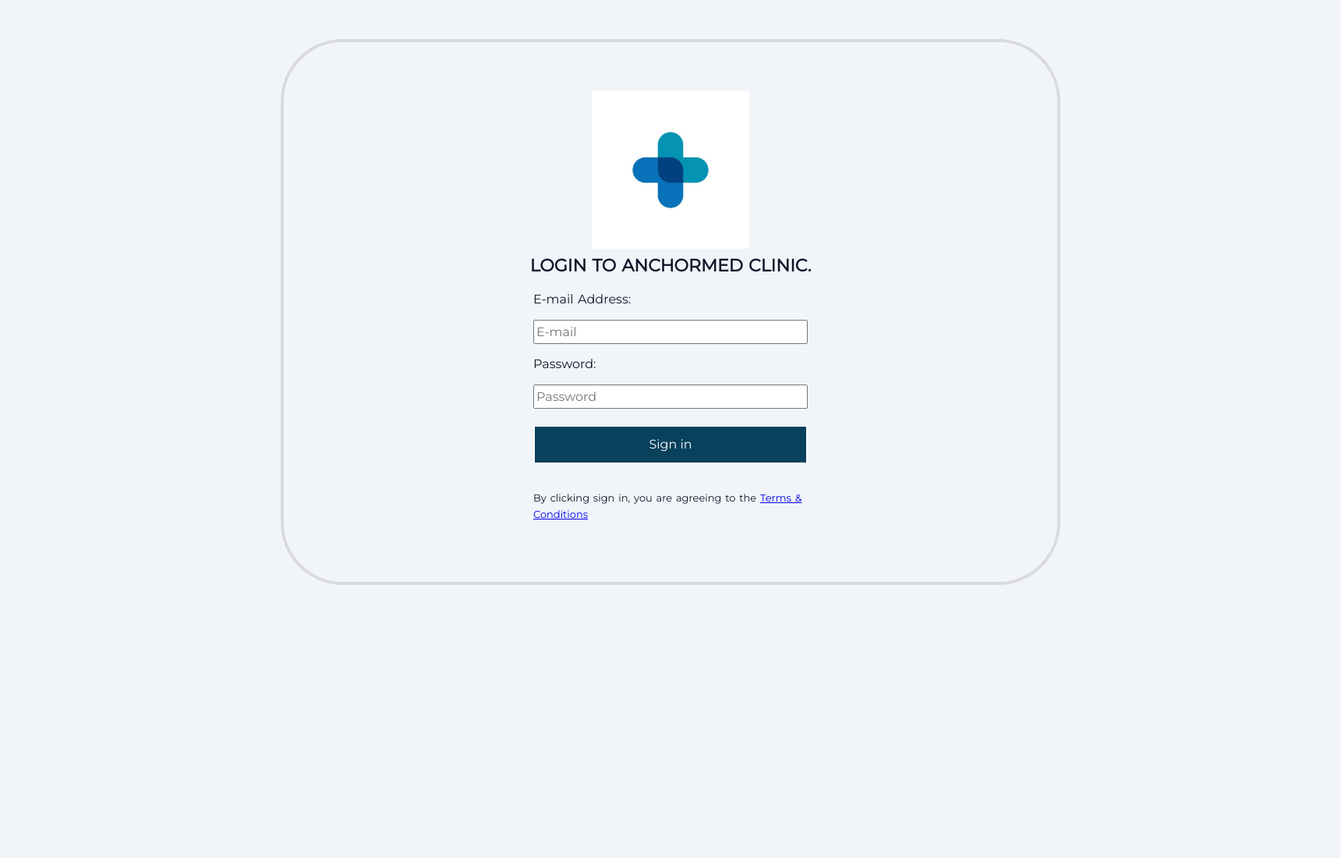
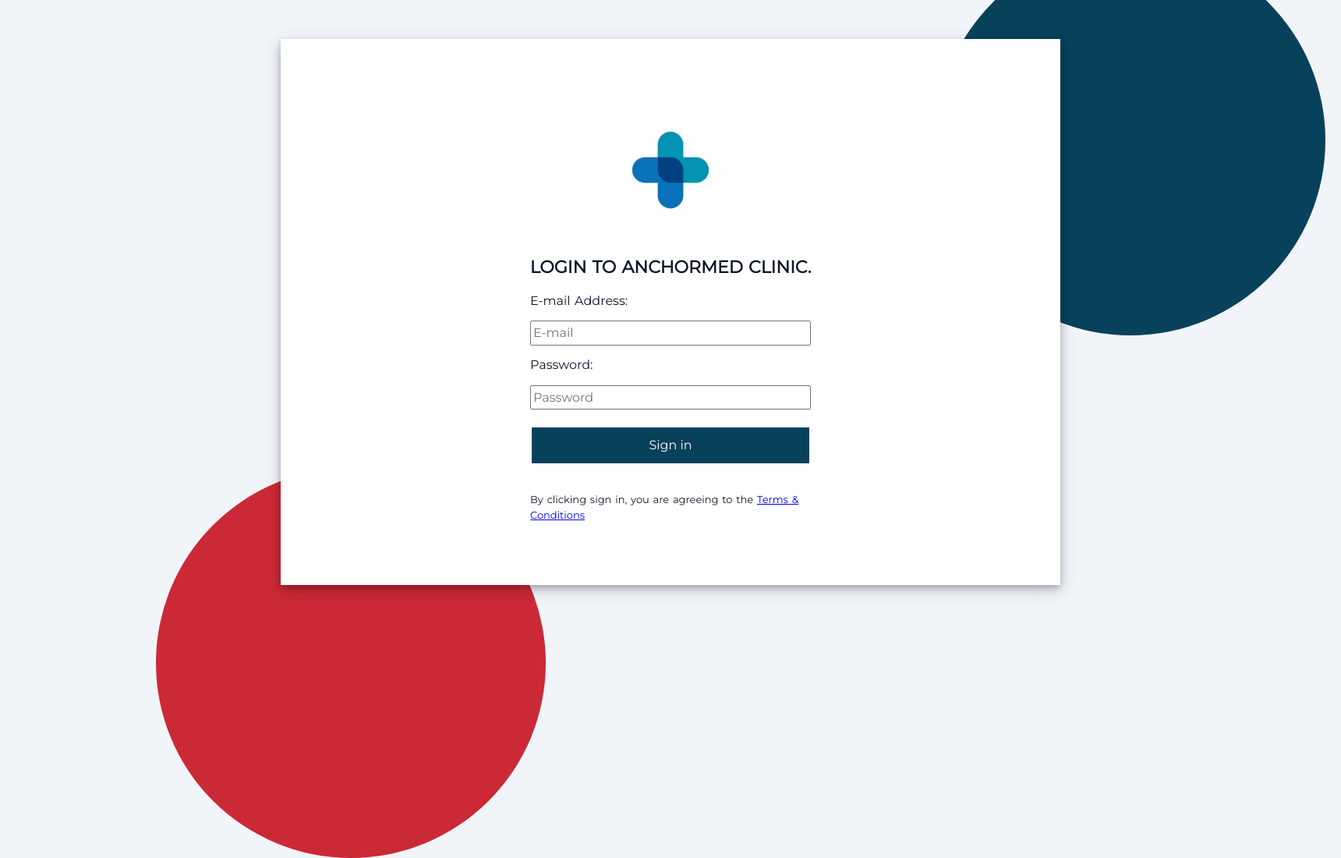
Before and after one commit to herrntsu/Clinic_IS, a PHP site: page /login-page.php in a window 1720 px wide. Shown: the whole page at 78% size. Before the commit the page ends 750 px from the top, so only its background shows below. Run offline with PHP 8.4, Linux system fonts and the light colour scheme.

Commit message:
added visual changes

```diff
--- a/login-page.php
+++ b/login-page.php
@@ -20,12 +20,13 @@
             <h2>Login to AnchorMed Clinic.</h2>
             <div class="form-group">
                 <label>E-mail Address:</label>
-                <input type="email" name="email" id="user-email" placeholder="E-mail"required/>
+                <input type="email" name="email" id="user-email" placeholder="E-mail" required />
 
                 <label>Password:</label>
                 <input type="password" name="password" class="user-password" placeholder="Password" required>
                 <input type="submit" name="submit" class="submit-btn" value="Sign in">
-                <p>By clicking sign in, you are agreeing to the <a href="terms&conditions.php">Terms & Conditions</a></p>
+                <p>By clicking sign in, you are agreeing to the <a href="terms&conditions.php">Terms & Conditions</a>
+                </p>
                 <style></style>
             </div>
         </form>
@@ -36,8 +37,12 @@
     <!-- end of container class -->
 
 
-    <div class="redbl">
-        <!-- <img src="Blue Block.png" alt=""> -->
+    <div class="center">
+    </div>
+    <!-- <div class="img1">
+        <img src="hand-drawn-doctor-character-in-flat-style-vector.jpg" alt="">
+    </div> -->
+    <div class="center2">
     </div>
     <!-- start of footer class -->
     <div class="footer">
--- a/style.css
+++ b/style.css
@@ -19,7 +19,7 @@
 
 }
 
-@keyframes fadeIn {
+@keyframes fadeInTranslate {
   0% {
     opacity: 0;
     transform: translateY(100%);
@@ -30,7 +30,15 @@
   }
 }
 
+@keyframes fadeIn {
+  0% {
+    opacity: 0;
+  }
 
+  100% {
+    opacity: 1;
+  }
+}
 
 body {
   margin: 0;
@@ -48,12 +56,12 @@
 }
 
 .container {
+  background-color: white;
   width: 1000px;
   height: 700px;
   margin: 0 auto;
-  border: 4px solid var(--clr-bder);
-  border-radius: 80px;
   font-family: Montserrat;
+  box-shadow: 0 4px 8px 0 rgba(0, 0, 0, 0.2), 0 6px 20px 0 rgba(0, 0, 0, 0.19);
 }
 
 .montserrat {
@@ -68,7 +76,7 @@
   display: flex;
   align-items: center;
   justify-content: center;
-  animation: fadeIn 2s;
+  animation: fadeInTranslate 1.2s;
 
   & h2 {
     font-size: 22px;
@@ -140,9 +148,40 @@
   max-width: 900px;
   position: absolute;
 }
-/* .form-group,
-label,
-input[type="text"],
-input[type="submit"] {
-  width: 100%;
+
+
+.center {
+  background: #CC2936;
+  width: 500px;
+  height: 500px;
+  border-radius: 50%;
+  position: absolute;
+  display: flex;
+  z-index: -1;
+  top: 600px;
+  left: 200px;
+  animation: fadeIn 2s;
+  overflow: hidden;
+}
+
+.center2 {
+  background: #08415C;
+  width: 500px;
+  height: 500px;
+  border-radius: 50%;
+  position: absolute;
+  display: flex;
+  z-index: -1;
+  top: -70px;
+  left: 1200px;
+  animation: fadeIn 4s;
+  overflow: hidden;
+}
+
+/* .img1{
+  width: 30%;
+  height: 30%;
+  position:absolute;
+  left: 1200px;
+  top: 600px;
 } */
```
Also changed, not shown: Blue Blcok.png (deleted), hand-drawn-doctor-character-in-flat-style-vector.jpg (added), logo.png (added).
